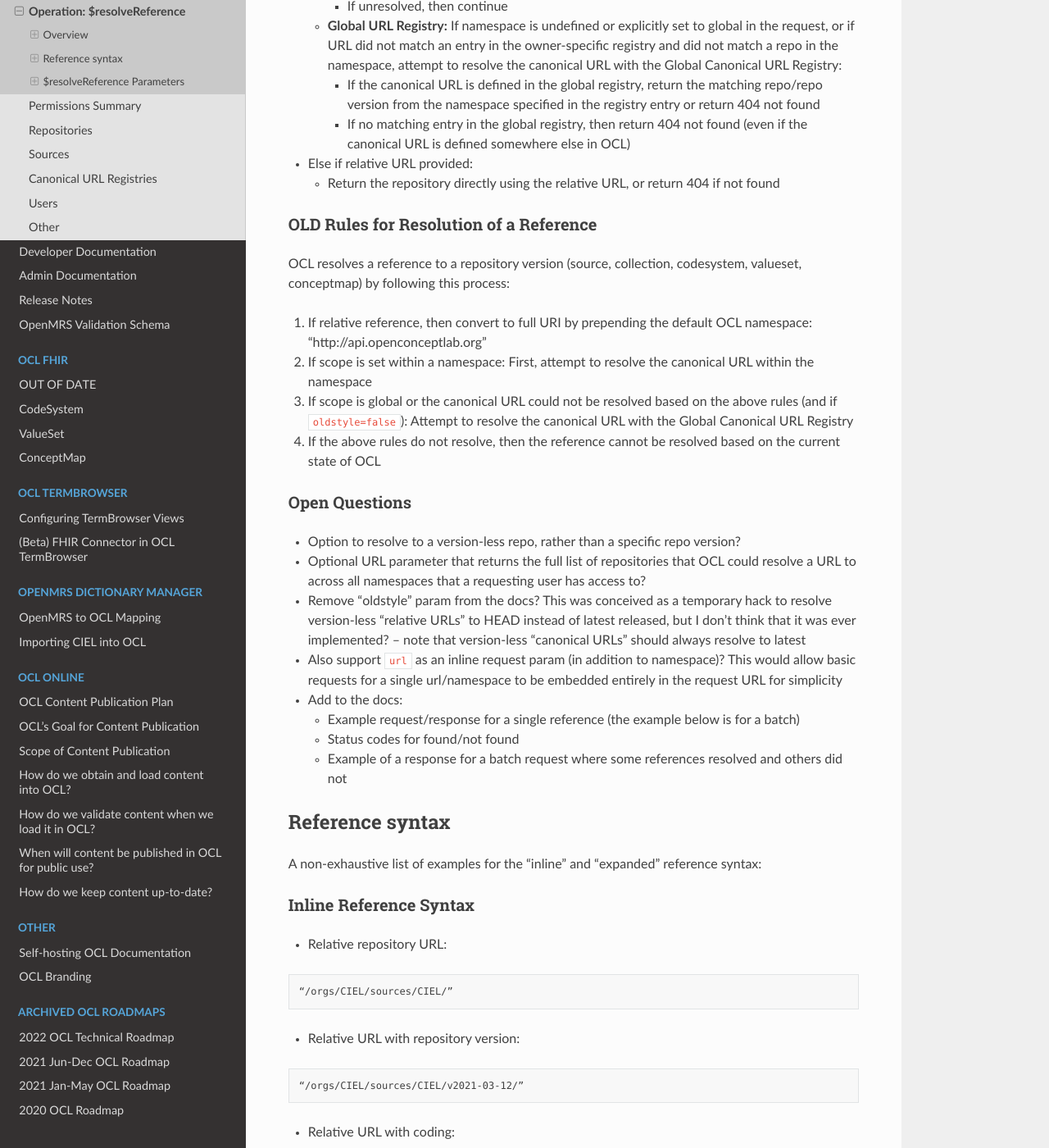
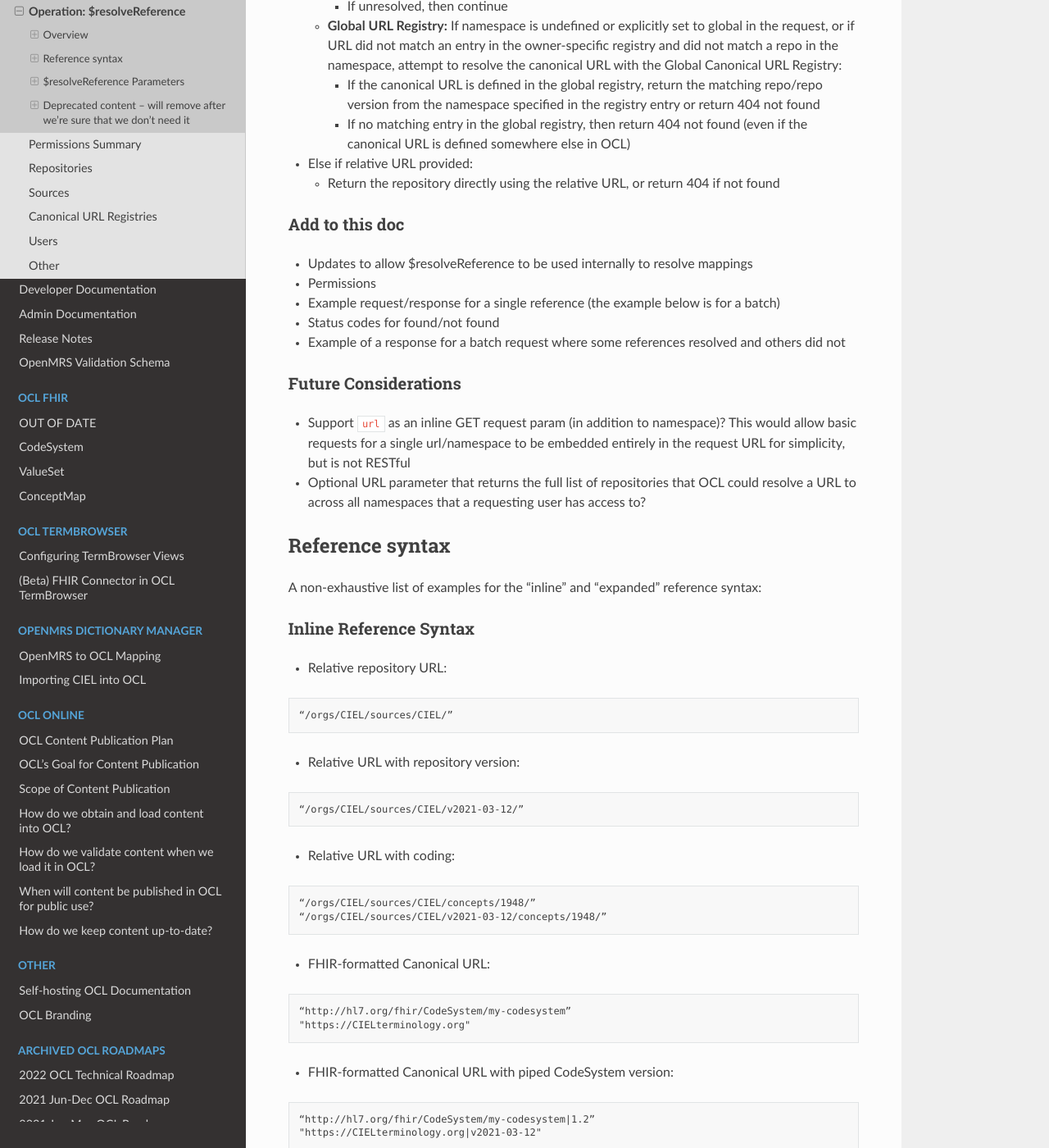
Before and after one commit to OpenConceptLab/ocl-docs, a Sphinx documentation site: the page built from docs/source/oclapi/apireference/resolveReference.md, in a window 1280 px wide and 1400 px high, scrolled down 1361 px. Shown: the whole window at 82% size. Built offline with Sphinx 7.4.7 and the Read the Docs theme 2.0.0, drawn with Linux system fonts in a browser that asks for light colours; some of the changed text lies outside the part shown.

Commit message:
Update resolveReference.md

````diff
--- a/docs/source/oclapi/apireference/resolveReference.md
+++ b/docs/source/oclapi/apireference/resolveReference.md
@@ -27,22 +27,16 @@
 * Else if relative URL provided:
   * Return the repository directly using the relative URL, or return 404 if not found
 
-### OLD Rules for Resolution of a Reference
-OCL resolves a reference to a repository version (source, collection, codesystem, valueset, conceptmap) by following this process:
-1. If relative reference, then convert to full URI by prepending the default OCL namespace: “http://api.openconceptlab.org”
-2. If scope is set within a namespace: First, attempt to resolve the canonical URL within the namespace
-3. If scope is global or the canonical URL could not be resolved based on the above rules (and if `oldstyle=false`): Attempt to resolve the canonical URL with the Global Canonical URL Registry
-4. If the above rules do not resolve, then the reference cannot be resolved based on the current state of OCL
+### Add to this doc
+- Updates to allow $resolveReference to be used internally to resolve mappings
+- Permissions
+- Example request/response for a single reference (the example below is for a batch)
+- Status codes for found/not found
+- Example of a response for a batch request where some references resolved and others did not
 
-### Open Questions
-- Option to resolve to a version-less repo, rather than a specific repo version?
+### Future Considerations
+- Support `url` as an inline GET request param (in addition to namespace)? This would allow basic requests for a single url/namespace to be embedded entirely in the request URL for simplicity, but is not RESTful
 - Optional URL parameter that returns the full list of repositories that OCL could resolve a URL to across all namespaces that a requesting user has access to?
-- Remove "oldstyle" param from the docs? This was conceived as a temporary hack to resolve version-less "relative URLs" to HEAD instead of latest released, but I don't think that it was ever implemented? -- note that version-less "canonical URLs" should always resolve to latest
-- Also support `url` as an inline request param (in addition to namespace)? This would allow basic requests for a single url/namespace to be embedded entirely in the request URL for simplicity
-- Add to the docs:
-  - Example request/response for a single reference (the example below is for a batch)
-  - Status codes for found/not found
-  - Example of a response for a batch request where some references resolved and others did not
 
 ## Reference syntax
 A non-exhaustive list of examples for the "inline" and "expanded" reference syntax:
@@ -122,7 +116,6 @@
   * **id** (optional) - A mapping id to include in a collection. Note that the id field cannot be used in combination with the filter field.
 
 ## $resolveReference Parameters
-* **oldstyle** (optional) - default=false; set to True to evaluate version-less repository references to HEAD instead of to latest
 * **namespace** (optional) - default="/" (global); the context in which to evaluate the references, e.g. a relative URL to an organization or user in OCL. This parameter allows a client to compare the results of evaluating the same reference(s) in multiple namespaces. When this operation is performed internally, namespace is typically set automatically based on the context of the request, i.e. the owner of the ValueSet that is being expanded.
 
 ### $resolveReference Examples
@@ -186,3 +179,11 @@
   }
 ]
 ```
+
+## Deprecated content -- will remove after we're sure that we don't need it
+### OLD Rules for Resolution of a Reference
+OCL resolves a reference to a repository version (source, collection, codesystem, valueset, conceptmap) by following this process:
+1. If relative reference, then convert to full URI by prepending the default OCL namespace: “http://api.openconceptlab.org”
+2. If scope is set within a namespace: First, attempt to resolve the canonical URL within the namespace
+3. If scope is global or the canonical URL could not be resolved based on the above rules: Attempt to resolve the canonical URL with the Global Canonical URL Registry
+4. If the above rules do not resolve, then the reference cannot be resolved based on the current state of OCL
````
